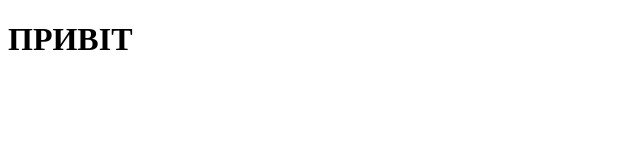
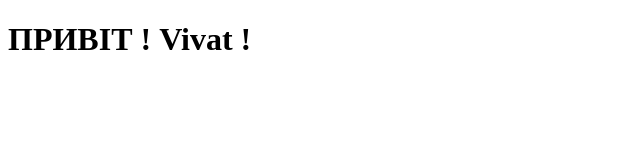
Before and after one commit to Vasyl58/homework, a plain HTML site: page index.html in a window 1280 px wide. Shown: the whole page, without its empty margins (0-640 px from the left). Drawn offline with Linux system fonts and the light colour scheme.

Commit message:
Update index.html

```diff
--- a/index.html
+++ b/index.html
@@ -7,6 +7,6 @@
     <title>Document</title>
 </head>
 <body>
-    <h1>ПРИВІТ</h1>
+    <h1>ПРИВІТ ! Vivat ! </h1>
 </body>
 </html>
```
